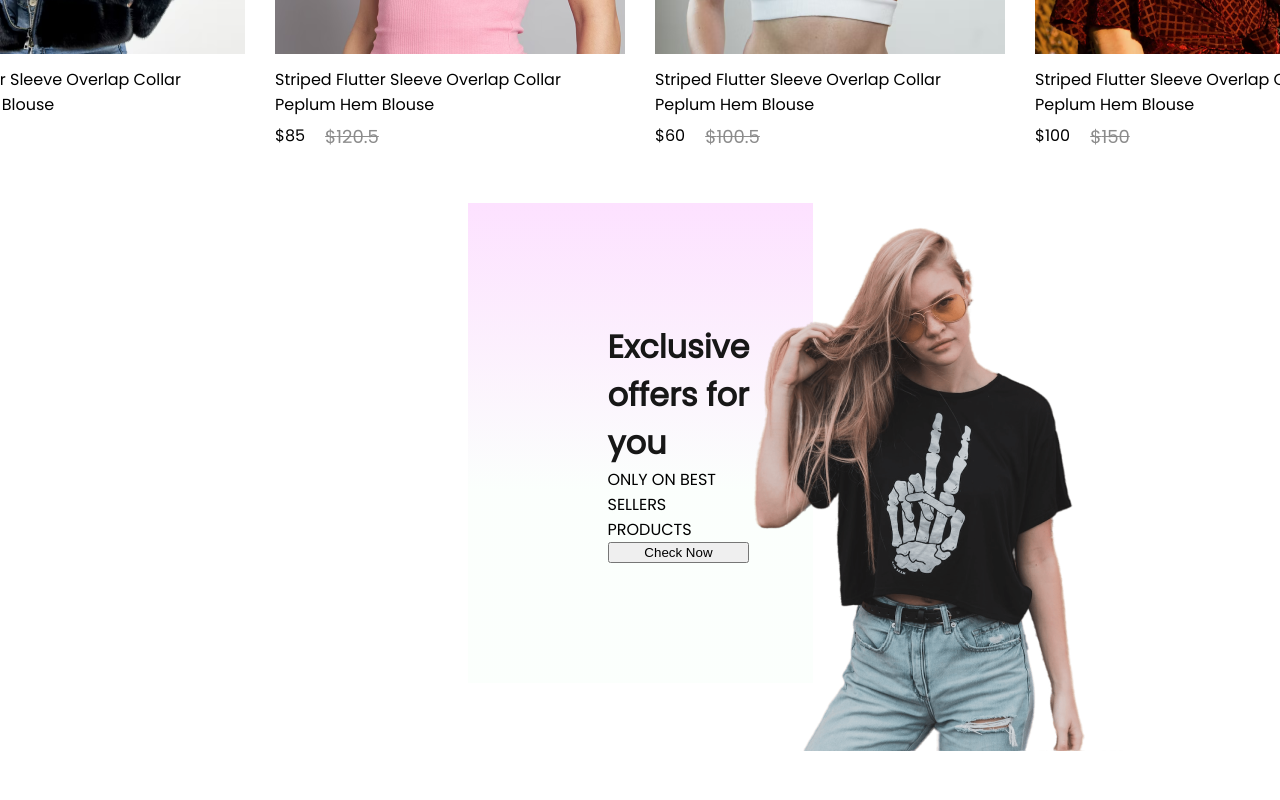
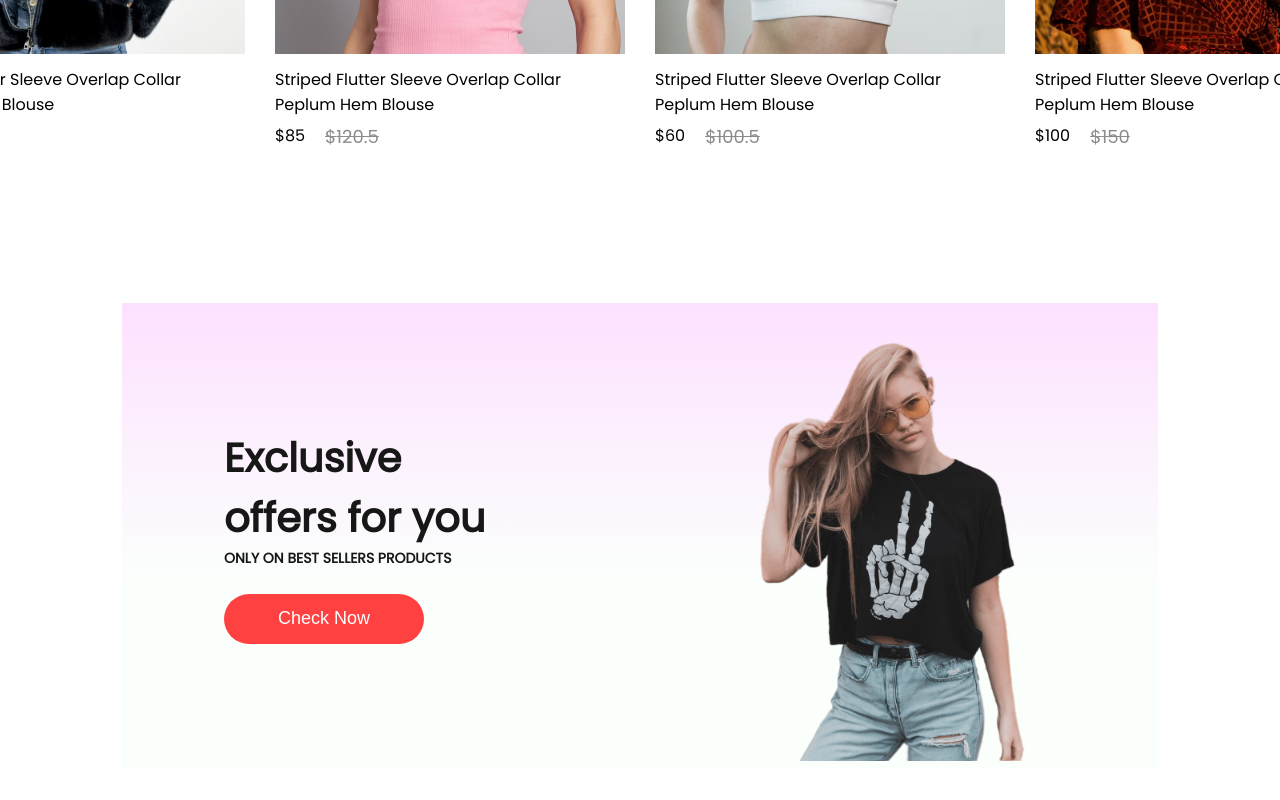
Before and after one commit to Eliasagidew/ecommerce, a React (Create React App) app in the folder frontend/: page / in a window 1280 px wide. Shown: the part 1414-2214 px from the top of the page. Built offline with nearby package versions, Linux system fonts and the light colour scheme.

Commit message:
add Offers

```diff
--- a/frontend/src/Components/Offers/Offers.css
+++ b/frontend/src/Components/Offers/Offers.css
@@ -1,19 +1,72 @@
 .offers{
-    width: 65px;
-    height: 60vh;
+    margin: 100px auto;
+    width: 65%;
     display: flex;
-    margin: auto;
-    padding: 0px 140px;
+    flex-wrap: wrap;
+    align-items: center;
+    justify-content: space-between;
+    padding: 0px 8%;
     margin-bottom: 150px;
-    background: linear-gradient(180deg,#fde1ff 0%,#e1ffea22 60%);
+    background: linear-gradient(180deg, #fde1ff 0%,#e1ffea22 60%);;
 }
 
-.offers-left{
-    flex: 1;
-    display: flex;
-    flex-direction: column;
-    justify-content: center;
-}
 .offers-left h1{
     color: #171717;
+    font-size: 60px;
+    font-weight: 600;
 }
+.offers-left p{
+    color: #171717;
+    font-size: 16px;
+    font-weight: 600;
+}
+.offers-left button{
+    width: 200px;
+    height: 50px;
+    border-radius: 35px;
+    background: #ff4141;
+    border: none;
+    color: white;
+    font-size: 16px;
+    font-weight: 500;
+    margin-top: 30px;
+    cursor: pointer;
+}
+.offers-right img{
+    width: 320px;
+    padding-top: 20px;
+}
+
+/* ----- media query----- */
+
+@media(max-width:1280px){
+    .offers-right img{
+        width: 300px;
+    }
+    .offers-left h1{
+        font-size: 40px;
+    }
+    .offers-left p{
+        font-size: 14px;
+    }
+    .offers-left button{
+        width: 200px;
+        height: 50px;
+
+        font-size: 18px;
+        margin-top: 25px;
+    }
+}
+@media(max-width:1024px){
+    .offers-right img{
+        width: 200px;
+    }
+}
+@media(max-width:800px){
+    .offers-right{
+        display: none;
+    }
+    .offers{
+        padding: 50px 8%;
+    }
+}
```
